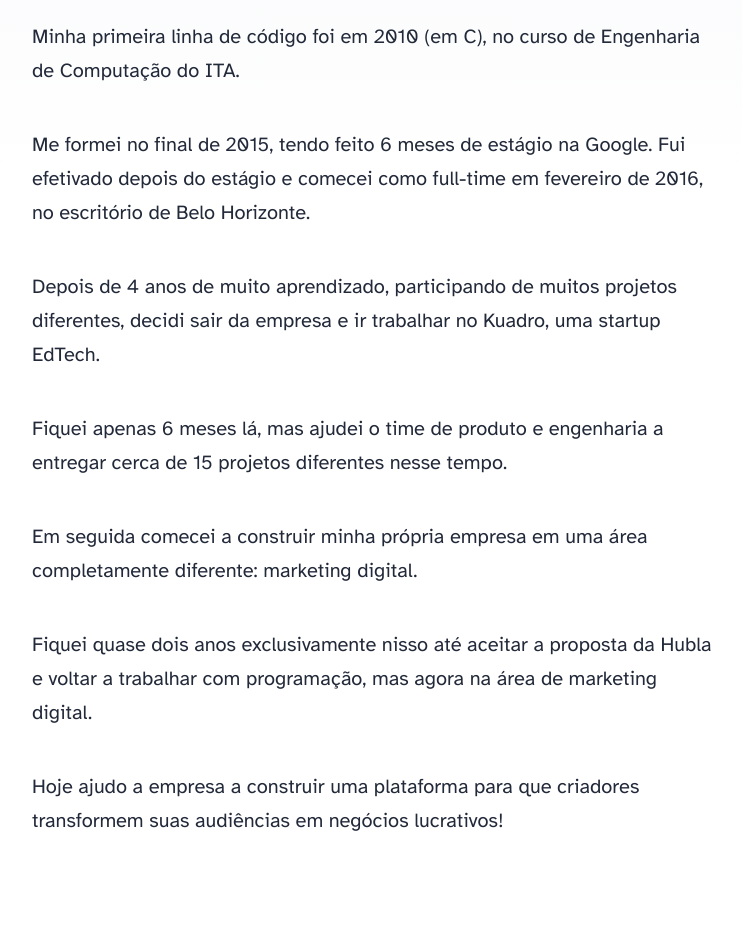
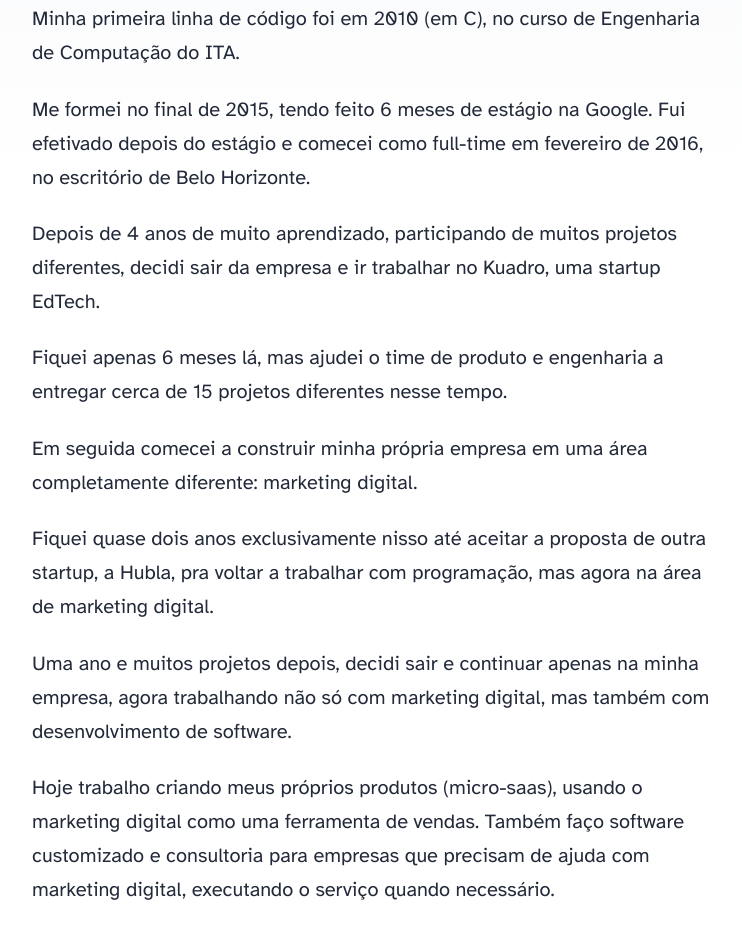
Before and after one commit to marcelocra/site, an Astro site: page /about in a window 1280 px wide. Shown: the part 426-1360 px from the top of the page, without its empty margins (248-990 px from the left). Built offline with nearby package versions, Linux system fonts and the light colour scheme; Astro itself is replaced by a stand-in of ours.

Commit message:
update about

```diff
--- a/src/pages/about.astro
+++ b/src/pages/about.astro
@@ -6,7 +6,7 @@ import BlogPost from "../layouts/BlogPost.astro";
   title="Sobre mim"
   description="Uma página com detalhes de quem eu sou"
   pubDate={new Date(2022, 10, 12)}
-  updatedDate={new Date(2023, 1, 23)}
+  updatedDate={new Date(2024, 4, 11)}
   description="Uma página com detalhes de quem eu sou"
 >
   <p>Oi! Meu nome é Marcelo e eu sou programador e marketeiro.</p>
@@ -39,13 +39,27 @@ import BlogPost from "../layouts/BlogPost.astro";
   </p>
 
   <p>
-    Fiquei quase dois anos exclusivamente nisso até aceitar a proposta da Hubla
-    e voltar a trabalhar com programação, mas agora na área de marketing
-    digital.
+    Fiquei quase dois anos exclusivamente nisso até aceitar a proposta de outra
+    startup, a Hubla, pra voltar a trabalhar com programação, mas agora na área
+    de marketing digital.
   </p>
 
   <p>
-    Hoje ajudo a empresa a construir uma plataforma para que criadores
-    transformem suas audiências em negócios lucrativos!
+    Uma ano e muitos projetos depois, decidi sair e continuar apenas na minha
+    empresa, agora trabalhando não só com marketing digital, mas também com
+    desenvolvimento de software.
+  </p>
+
+  <p>
+    Hoje trabalho criando meus próprios produtos (micro-saas), usando o
+    marketing digital como uma ferramenta de vendas. Também faço software
+    customizado e consultoria para empresas que precisam de ajuda com marketing
+    digital, executando o serviço quando necessário.
   </p>
 </BlogPost>
+
+<style>
+  p {
+    margin-bottom: 1.4rem;
+  }
+</style>
```
